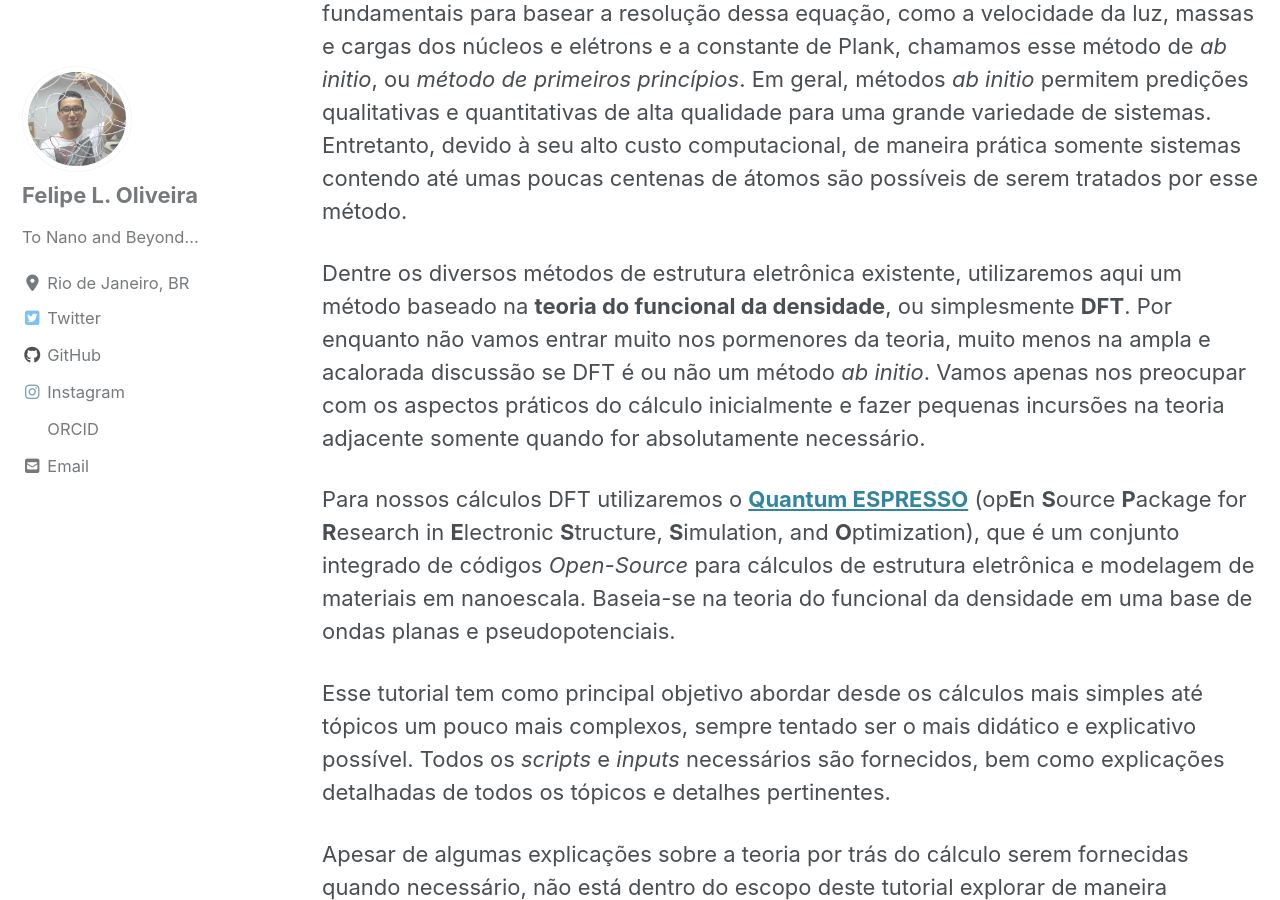
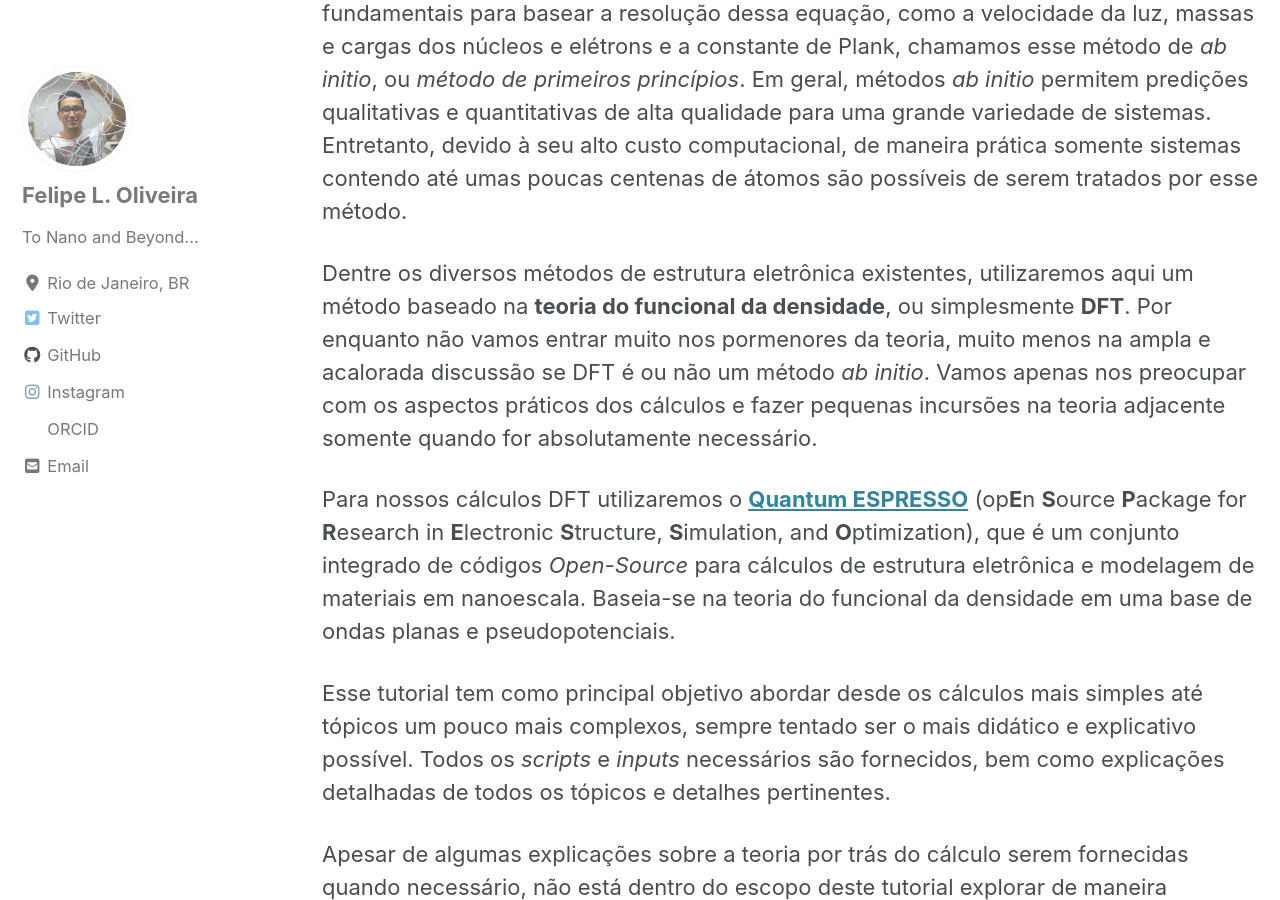
Before and after one commit to lipelopesoliveira/lipelopesoliveira.github.io, a Jekyll site: the page built from _posts/Tutorial_QE/2019-08-30-cap0.md, in a window 1280 px wide and 900 px high, scrolled down 823 px. Built offline with Jekyll 4.4.1, drawn with Linux system fonts in a browser that asks for light colours; cached includes are drawn as plain includes; nearby versions of some CDN libraries; formulas are drawn with MathJax 3.

Commit message:
Update 2019-08-30-cap0.md

```diff
--- a/_posts/Tutorial_QE/2019-08-30-cap0.md
+++ b/_posts/Tutorial_QE/2019-08-30-cap0.md
@@ -17,7 +17,7 @@ $$\hat{H}\Psi = E\Psi$$
 
 Apesar de relativamente simples, essa equação é absolutamente insolúvel de maneira exata para qualquer sistema mais complexo do que uma partícula sob a ação de um potencial externo. Dessa forma, métodos de estrutura eletrônica são caracterizados por uma série de aproximações e manipulações matemáticas para chegar a uma solução aproximada da equação de Schrödinger. Quando utlizamos somente constantes físicas fundamentais para basear a resolução dessa equação, como a velocidade da luz, massas e cargas dos núcleos e elétrons e a constante de Plank, chamamos esse método de *ab initio*, ou *método de primeiros princípios*. Em geral, métodos *ab initio* permitem predições qualitativas e quantitativas de alta qualidade para uma grande variedade de sistemas. Entretanto, devido à seu alto custo computacional, de maneira prática somente sistemas contendo até umas poucas centenas de átomos são possíveis de serem tratados por esse método.
 
-Dentre os diversos métodos de estrutura eletrônica existente, utilizaremos aqui um método baseado na **teoria do funcional da densidade**, ou simplesmente **DFT**. Por enquanto não vamos entrar muito nos pormenores da teoria, muito menos na ampla e acalorada discussão se DFT é ou não um método *ab initio*. Vamos apenas nos preocupar com os aspectos práticos do cálculo inicialmente e fazer pequenas incursões na teoria adjacente somente quando for absolutamente necessário.
+Dentre os diversos métodos de estrutura eletrônica existentes, utilizaremos aqui um método baseado na **teoria do funcional da densidade**, ou simplesmente **DFT**. Por enquanto não vamos entrar muito nos pormenores da teoria, muito menos na ampla e acalorada discussão se DFT é ou não um método *ab initio*. Vamos apenas nos preocupar com os aspectos práticos dos cálculos e fazer pequenas incursões na teoria adjacente somente quando for absolutamente necessário.
 
 Para nossos cálculos DFT utilizaremos o [**Quantum ESPRESSO**](https://www.quantum-espresso.org/) (op**E**n **S**ource **P**ackage for **R**esearch in **E**lectronic **S**tructure, **S**imulation, and **O**ptimization), que é um conjunto integrado de códigos *Open-Source* para cálculos de estrutura eletrônica e modelagem de materiais em nanoescala. Baseia-se na teoria do funcional da densidade em uma base de ondas planas e pseudopotenciais.
 
```
